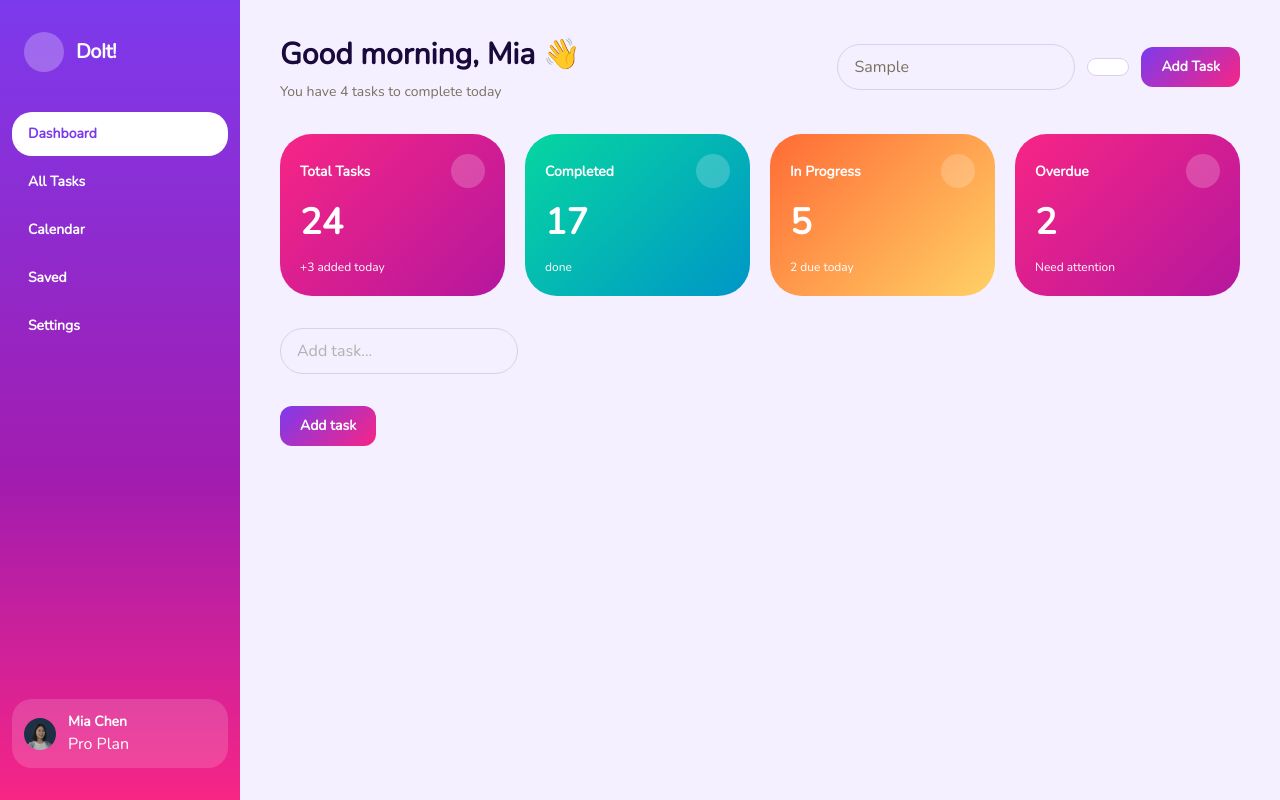
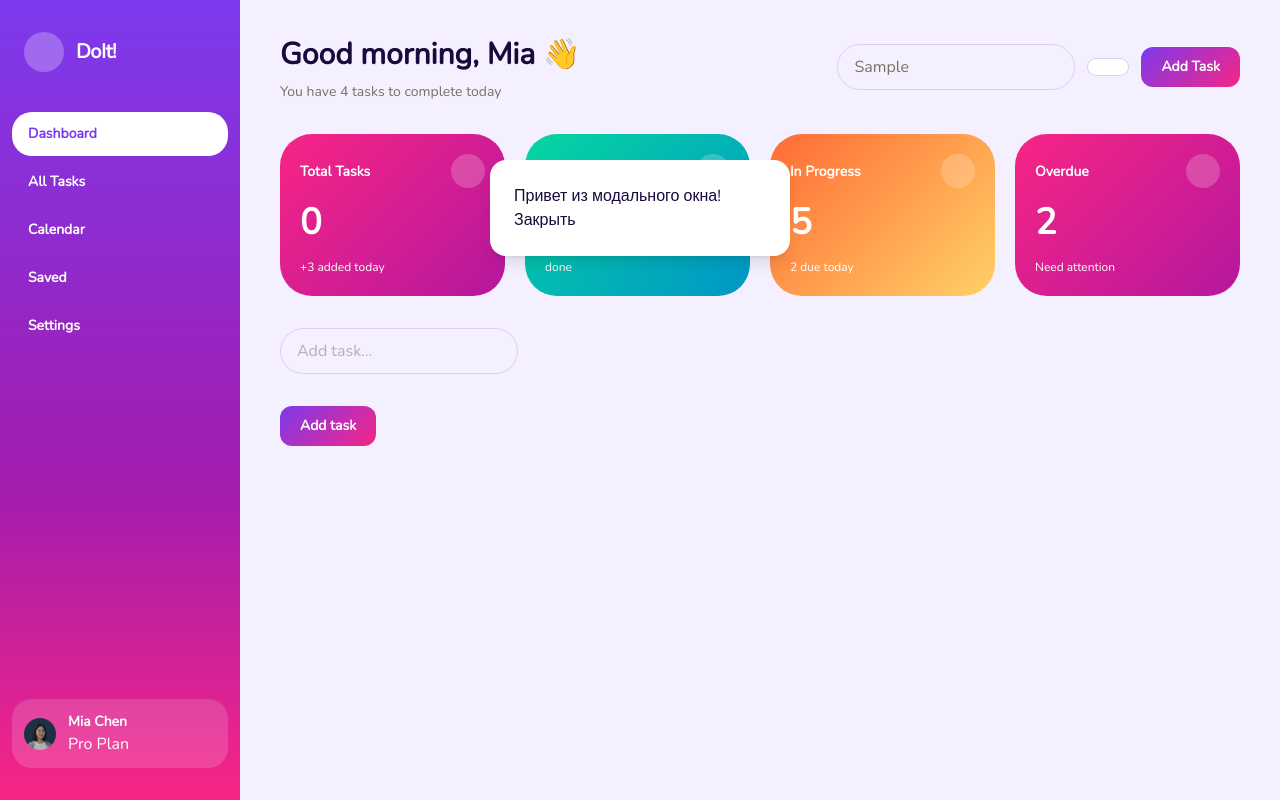
Before and after one commit to shuanvita/todo-list-vue, a Vue app: page / in a window 1280 px wide. Both pictures are taken after typing "Sample" into the empty fields and a click on the button "Add Task". Built offline with nearby package versions, Linux system fonts and the light colour scheme.

Commit message:
Add VModal.vue

```diff
--- a/package.json
+++ b/package.json
@@ -18,6 +18,7 @@
   },
   "dependencies": {
     "@fontsource/nunito": "^5.2.7",
+    "@vueuse/core": "^14.4.0",
     "pinia": "^3.0.4",
     "vue": "^3.5.38",
     "vue-router": "^5.1.0"
--- a/src/entities/task/model/useTasks.store.ts
+++ b/src/entities/task/model/useTasks.store.ts
@@ -1,5 +1,5 @@
 import { defineStore } from 'pinia'
-import { ref } from 'vue'
+import { computed, ref } from 'vue'
 import type { TaskItemProps } from '@/entities/task'
 
 export const useTasksStore = defineStore('useTasksStore', () => {
@@ -9,11 +9,16 @@ export const useTasksStore = defineStore('useTasksStore', () => {
     tasks.value.push(task)
   }
 
-  const onRemoveTask = () => {}
-
-  const onCompleteTask = () => {
-    console.log('onComplete task')
+  const onRemoveTask = (id: string) => {
+    tasks.value = tasks.value.filter(task => task.id !== id)
   }
 
-  return { tasks, onAddTask, onRemoveTask, onCompleteTask }
+  const onCompleteTask = (id: string) => {
+    const task = tasks.value.find((item) => item.id === id)
+    if (task) task.isCompleted = !task.isCompleted
+  }
+
+  const countTasks = computed(() => tasks.value.length)
+
+  return { tasks, onAddTask, onRemoveTask, onCompleteTask, countTasks }
 })
--- a/src/entities/task/ui/TaskItem.vue
+++ b/src/entities/task/ui/TaskItem.vue
@@ -1,18 +1,31 @@
 <script setup lang="ts">
 import type { TaskItemProps } from '@/entities/task'
 import { VCheckbox } from '@/shared/ui/VCheckbox'
-import { ref } from 'vue'
+import { TaskBadge } from '@/shared/ui/taskBadge'
+import VButton from '@/shared/ui/VButton'
+import VSvg from '@/shared/ui/VSvg'
 
 defineProps<TaskItemProps>()
+defineEmits(['delete-task', 'toggle-complete'])
 
-const checkbox = ref(false)
 const checkboxId = crypto.randomUUID()
 </script>
 
 <template>
-  <div class="border-stroke bg-card flex items-center rounded-4xl border px-5 py-4">
-    <VCheckbox :id="checkboxId" v-model="checkbox" />
-    <span class="font-semibold">{{ text }}</span>
+  <div class="border-stroke bg-card flex items-center gap-4 rounded-4xl border px-5 py-4">
+    <VCheckbox
+      class="shrink-0"
+      :id="checkboxId"
+      :modelValue="isCompleted"
+      @update:modelValue="$emit('toggle-complete')"
+    />
+    <span :class="['flex-1 font-semibold', { 'line-through': isCompleted }]">{{ text }}</span>
+    <TaskBadge>Design</TaskBadge>
+    <VButton class="cursor-pointer" variant="custom" @click="$emit('delete-task')">
+      <template #icon>
+        <VSvg class="h-4 w-4 text-red-500" name="delete" />
+      </template>
+    </VButton>
   </div>
 </template>
 
--- a/src/pages/dashboard/ui/DashboardPage.vue
+++ b/src/pages/dashboard/ui/DashboardPage.vue
@@ -8,10 +8,9 @@ import type { TaskItemProps } from '@/entities/task'
 
 const store = useTasksStore()
 
-const { onAddTask } = store
+const { onAddTask, onRemoveTask, onCompleteTask } = store
 
 const task: Ref<Omit<TaskItemProps, 'id' | 'isCompleted'>> = ref({
-  id: '',
   text: '',
   project: {
     title: 'Design',
@@ -41,11 +40,12 @@ const handleNewTask = () => {
     <StatCardList />
     <VInput v-model.trim="task.text" placeholder="Add task..." @keyup.enter="handleNewTask" />
     <VButton variant="primary" @click="handleNewTask">Add task</VButton>
-<!--    <div v-for="item in store.tasks" :key="item.id">{{ item.text }}</div>-->
     <TaskItem
       v-for="item in store.tasks"
       :key="item.id"
       v-bind="item"
+      @delete-task="onRemoveTask(item.id)"
+      @toggle-complete="onCompleteTask(item.id)"
     />
   </div>
 </template>
--- /dev/null
+++ b/src/shared/ui/VModal/VModal.vue
@@ -0,0 +1,31 @@
+<script lang="ts" setup>
+import { ref } from 'vue'
+
+const open = ref(false)
+
+defineProps({
+  isOpen: Boolean,
+})
+</script>
+
+<template>
+  <Teleport to="body">
+    <Transition name="modal">
+      <div v-if="isOpen" class="bg-card modal w-full max-w-md rounded-2xl p-6 shadow-lg">
+        <p>Привет из модального окна!</p>
+        <button @click="open = false">Закрыть</button>
+      </div>
+    </Transition>
+  </Teleport>
+</template>
+
+<style scoped>
+.modal {
+  position: fixed;
+  z-index: 999;
+  top: 20%;
+  left: 50%;
+  width: 300px;
+  margin-left: -150px;
+}
+</style>
--- /dev/null
+++ b/src/shared/ui/VModal/index.ts
@@ -0,0 +1,3 @@
+import VModal from '@/shared/ui/VModal/VModal.vue'
+
+export { VModal }
--- /dev/null
+++ b/src/shared/ui/taskBadge/index.ts
@@ -0,0 +1,3 @@
+import TaskBadge from '@/shared/ui/taskBadge/ui/TaskBadge.vue'
+
+export { TaskBadge }
--- /dev/null
+++ b/src/shared/ui/taskBadge/ui/TaskBadge.vue
@@ -0,0 +1,15 @@
+<script setup lang="ts">
+defineProps({
+  project: String,
+  priority: String,
+  dueDate: Date,
+})
+</script>
+
+<template>
+  <div class="font-body text-primary-foreground rounded-xl px-3 py-1 text-xs font-bold bg-primary">
+    <slot />
+  </div>
+</template>
+
+<style scoped></style>
--- a/src/widgets/statCardList/ui/StatCardList.vue
+++ b/src/widgets/statCardList/ui/StatCardList.vue
@@ -2,12 +2,15 @@
 import { StatCard } from '@/shared/ui/statCard'
 import { computed, type ComputedRef } from 'vue'
 import type { StatCardProps } from '@/shared/ui/statCard'
+import { useTasksStore } from '@/entities/task'
+
+const store = useTasksStore()
 
 const statCards: ComputedRef<StatCardProps[]> = computed(() => [
   {
     title: 'Total Tasks',
     icon: 'list',
-    count: 24,
+    count: store.countTasks,
     text: '+3 added today',
     variant: 'overdue',
   },
--- a/src/widgets/theHeader/ui/TheHeader.vue
+++ b/src/widgets/theHeader/ui/TheHeader.vue
@@ -3,8 +3,11 @@ import VButton from '@/shared/ui/VButton/VButton.vue'
 import { useRoute } from 'vue-router'
 import VSvg from '@/shared/ui/VSvg'
 import { VInput } from '@/shared/ui/VInput'
+import { VModal } from '@/shared/ui/VModal'
+import { ref } from 'vue'
 
 const router = useRoute()
+const open = ref(false)
 </script>
 
 <template>
@@ -16,9 +19,11 @@ const router = useRoute()
     <div class="flex items-center justify-between gap-3">
       <VInput placeholder="Search tasks..." />
       <VButton icon="bell" />
-      <VButton variant="primary">
-        <VSvg class="w-4 h-4" name="plus" />
-        Add Task</VButton>
+      <VButton variant="primary" @click="open = true">
+        <VModal :is-open="open" />
+        <VSvg class="h-4 w-4" name="plus" />
+        Add Task</VButton
+      >
     </div>
   </header>
 </template>
```
Also changed, not shown: src/shared/assets/svg/close.svg (added), 1 other file (tests, documents, lock files or other folders).
